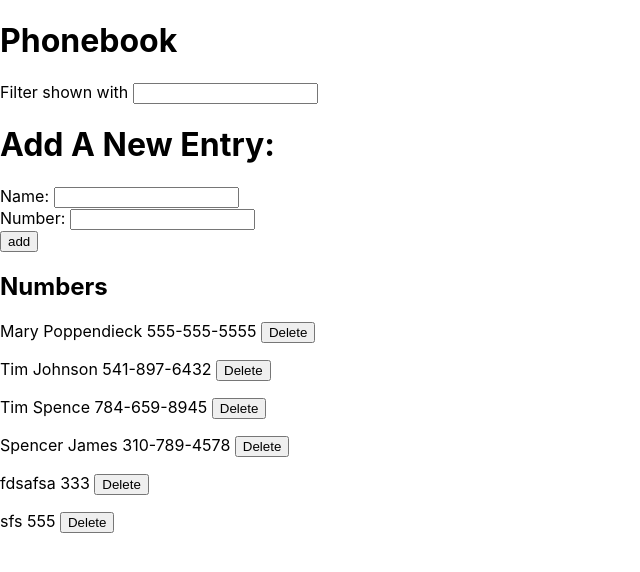
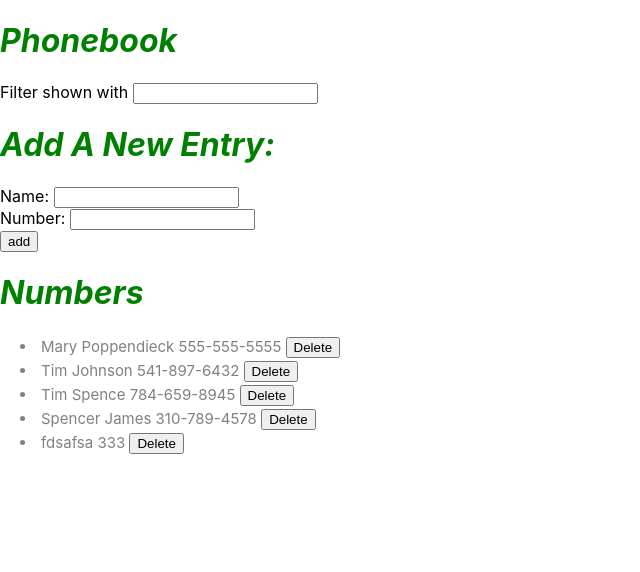
Before and after one commit to timcode55/fullstack-typescript, a React (Create React App) app in the folder phonebook/: page / in a window 1280 px wide. Shown: the top 572 px of the page, without its empty margins (0-640 px from the left). Built offline with nearby package versions, Linux system fonts and the light colour scheme; data requests are answered from the project's data file.

Commit message:
Add style to app

```diff
--- a/phonebook/db.json
+++ b/phonebook/db.json
@@ -24,11 +24,6 @@
       "name": "fdsafsa",
       "number": "333",
       "id": 8
-    },
-    {
-      "name": "sfs",
-      "number": "555",
-      "id": 9
     }
   ]
 }
--- a/phonebook/src/App.js
+++ b/phonebook/src/App.js
@@ -75,7 +75,7 @@
 				handleAddNumber={handleAddNumber}
 				handleSubmit={handleSubmit}
 			/>
-			<h2>Numbers</h2>
+			<h1>Numbers</h1>
 			<Persons filterName={filterName} persons={persons} handleDeleteRender={handleDeleteRender} />
 		</div>
 	);
--- a/phonebook/src/Persons.js
+++ b/phonebook/src/Persons.js
@@ -18,7 +18,7 @@
 		<div>
 			{namesToShow.map((item, i) => {
 				return (
-					<p key={item.name}>
+					<li className="note" key={item.name}>
 						{item.name} {item.number}{' '}
 						<button
 							onClick={() => {
@@ -28,7 +28,7 @@
 						>
 							Delete
 						</button>
-					</p>
+					</li>
 				);
 			})}
 		</div>
--- a/phonebook/src/index.css
+++ b/phonebook/src/index.css
@@ -1,13 +1,23 @@
 body {
-  margin: 0;
-  font-family: -apple-system, BlinkMacSystemFont, 'Segoe UI', 'Roboto', 'Oxygen',
-    'Ubuntu', 'Cantarell', 'Fira Sans', 'Droid Sans', 'Helvetica Neue',
-    sans-serif;
-  -webkit-font-smoothing: antialiased;
-  -moz-osx-font-smoothing: grayscale;
+	margin: 0;
+	font-family: -apple-system, BlinkMacSystemFont, 'Segoe UI', 'Roboto', 'Oxygen', 'Ubuntu', 'Cantarell', 'Fira Sans',
+		'Droid Sans', 'Helvetica Neue', sans-serif;
+	-webkit-font-smoothing: antialiased;
+	-moz-osx-font-smoothing: grayscale;
 }
 
 code {
-  font-family: source-code-pro, Menlo, Monaco, Consolas, 'Courier New',
-    monospace;
+	font-family: source-code-pro, Menlo, Monaco, Consolas, 'Courier New', monospace;
 }
+
+h1 {
+	color: green;
+	font-style: italic;
+}
+
+.note {
+	color: grey;
+	padding-top: 3px;
+	font-size: 15px;
+	padding-left: 20px;
+}
```
